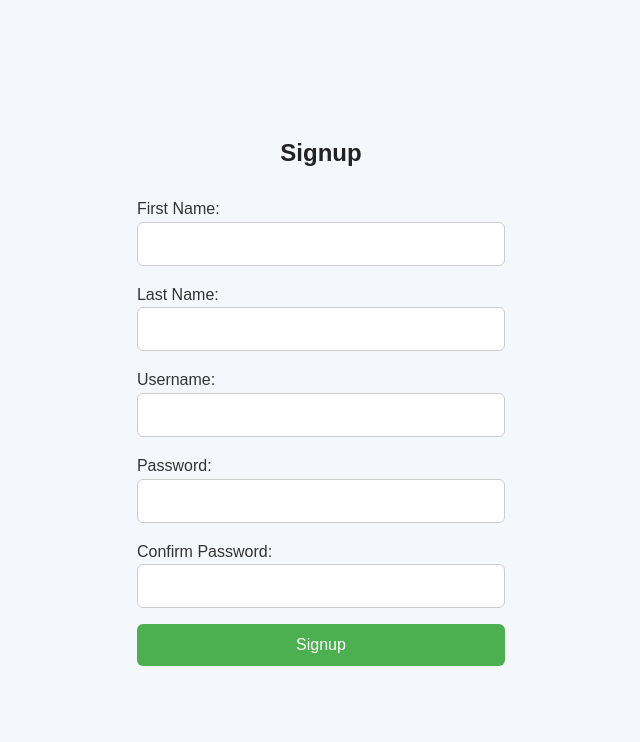
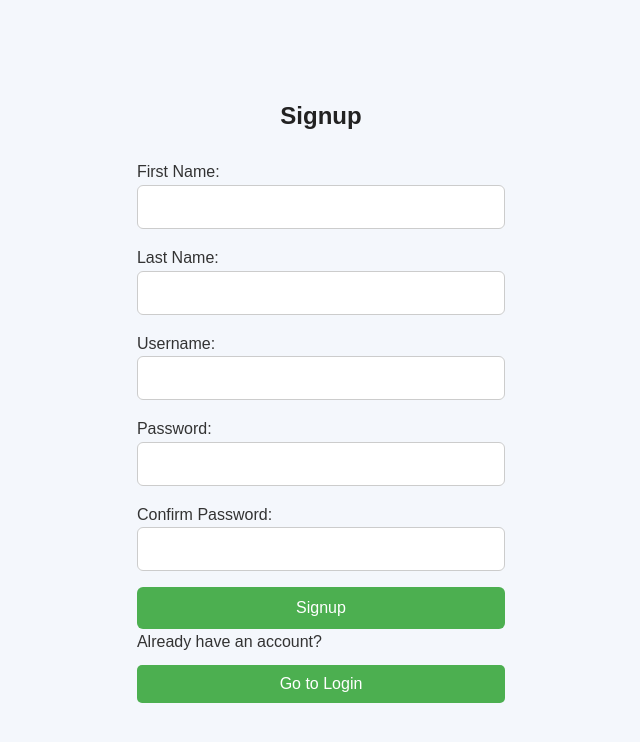
Before and after one commit to gamakgrover2002/Authentication-Node.js, a React (Vite) app in the folder frontend/: page /signup in a window 1280 px wide. Shown: the top 742 px of the page, without its empty margins (319-959 px from the left). Built offline with nearby package versions, Linux system fonts and the light colour scheme.

Commit message:
css updates

```diff
--- a/frontend/src/App.css
+++ b/frontend/src/App.css
@@ -152,3 +152,38 @@ form {
     font-size: 1.2rem;
   }
 }
+.link_button {
+  display: inline-block;
+  padding: 10px 20px;
+  border: none;
+  border-radius: 5px;
+  cursor: pointer;
+  font-size: 16px;
+  text-align: center;
+  text-decoration: none;
+  transition: background-color 0.3s ease;
+  width: 100%;
+  margin-top: 10px;
+}
+
+.link_button.signup-btn {
+  background-color: #007BFF;
+  color: white;
+}
+
+.link_button.signup-btn:hover {
+  background-color: #0056b3;
+}
+
+.link_button.navigate-btn {
+  background-color: #6c757d;
+  color: white;
+}
+
+.link_button.navigate-btn:hover {
+  background-color: #5a6268;
+}
+
+.link_button:focus {
+  outline: none;
+}
--- a/frontend/src/pages/LoginPage.jsx
+++ b/frontend/src/pages/LoginPage.jsx
@@ -1,5 +1,5 @@
 import React, { useState } from 'react';
-import {useNavigate} from "react-router-dom"
+import { useNavigate } from "react-router-dom";
 
 function LoginPage() {
   const [email, setEmail] = useState('');
@@ -27,13 +27,15 @@ function LoginPage() {
       }
 
       const data = await response.json();
-       console.log("Login");
-      navigate("/user")
-
-
+      console.log("Login successful");
+      navigate("/user");
     } catch (error) {
       console.error("Error:", error);
     }
+  };
+
+  const handleNavigateToSignup = () => {
+    navigate("/signup");
   };
 
   return (
@@ -60,6 +62,9 @@ function LoginPage() {
         </div>
         <button type="submit">Login</button>
       </form>
+
+      <p>Don't have an account?</p>
+      <button className='link_button' onClick={handleNavigateToSignup}>Go to Signup</button>
     </div>
   );
 }
--- a/frontend/src/pages/SignUpPage.jsx
+++ b/frontend/src/pages/SignUpPage.jsx
@@ -32,7 +32,7 @@ function SignupPage() {
       });
 
       if (response.status !== 200) {
-        throw new Error("Login failed");
+        throw new Error("Signup failed");
       }
 
       const data = await response.json();
@@ -44,6 +44,10 @@ function SignupPage() {
     }
 
     console.log('Signing up with:', { firstName, lastName, username, password });
+  };
+
+  const handleNavigateToLogin = () => {
+    navigate("/login");
   };
 
   return (
@@ -97,6 +101,9 @@ function SignupPage() {
         </div>
         <button type="submit">Signup</button>
       </form>
+
+      <p>Already have an account?</p>
+      <button className='link_button' onClick={handleNavigateToLogin}>Go to Login</button>
     </div>
   );
 }
```
